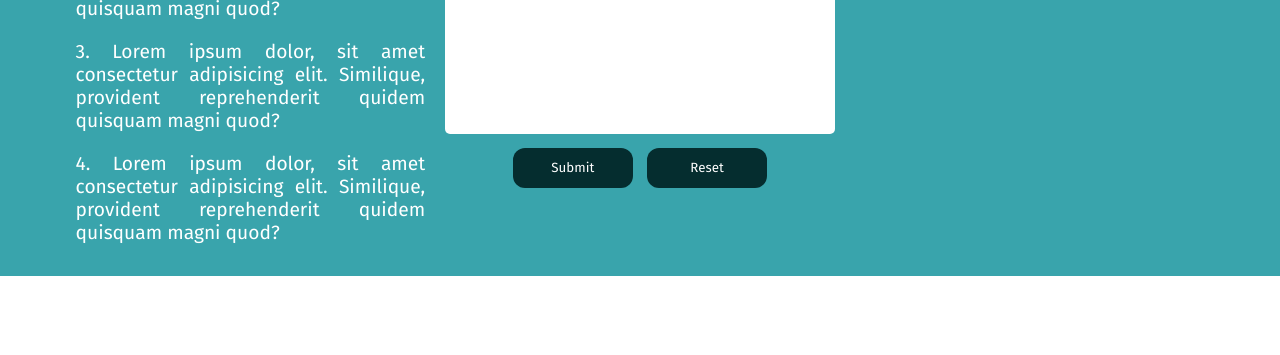
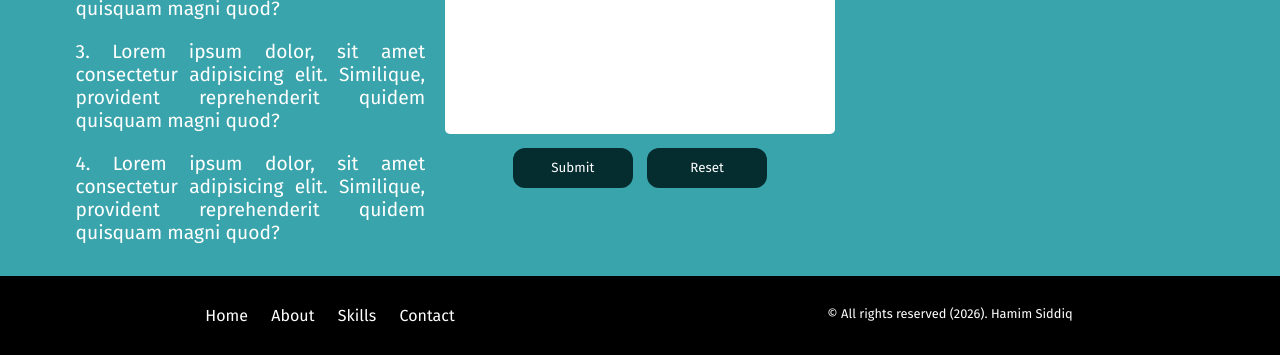
Before and after one commit to Hamimsiddiq007/portfolio-00, a plain HTML site: page index.html in a window 1280 px wide. Shown: the part 2283-2638 px from the top of the page. Before the commit the page ends 2559 px from the top, so only its background shows below. Drawn offline with Linux system fonts and the light colour scheme; a web font is replaced by a local one.

Commit message:
completed

```diff
--- a/desktop.css
+++ b/desktop.css
@@ -94,3 +94,8 @@
     left: 50%;
     transform: translate(-50%, -50%);
 }
+
+.footer-menu a{
+    display: inline;
+    margin: 10px;
+}
--- a/index.html
+++ b/index.html
@@ -29,8 +29,8 @@
       <div class="menu col-6">
         <a href="#">Home</a>
         <a href="#about">About</a>
-        <a href="#">Skills</a>
-        <a href="#">Contact</a>
+        <a href="#skills">Skills</a>
+        <a href="#contact">Contact</a>
       </div>
     </div>
 
@@ -168,7 +168,7 @@
           </div>
         </div>
       </div>
-      <div class="skills col-4">
+      <div id="skills" class="skills col-4">
         <div class="card">
           <div class="card-icon">
             <img class="rounded-img" src="images/skill.png" alt="work" />
@@ -194,7 +194,7 @@
       </div>
     </div>
 
-    <div class="contact-me">
+    <div id="contact" class="contact-me">
       <div class="achievement col-4">
         <h2>ACHIEVEMENTS</h2>
         <hr class="first-hr">
@@ -225,5 +225,17 @@
         </div>
       </div>
     </div>
+
+    <div class="footer">
+      <div class="footer-menu col-6">
+        <a href="#">Home</a>
+        <a href="#about">About</a>
+        <a href="#skills">Skills</a>
+        <a href="#contact">Contact</a>
+      </div>
+      <div class="footer-des col-6">
+        &copy; All rights reserved (2026). Hamim Siddiq
+      </div>
+    </div>
   </body>
 </html>
--- a/style.css
+++ b/style.css
@@ -401,3 +401,27 @@ h2{
     display: table;
     clear: both;
 }
+
+.footer{
+    background-color: black;
+    color: white;
+    padding: 20px;
+    text-align: center;
+    font-size: 0.8rem;
+}
+
+.footer-menu a{
+    display: block;
+    margin: 15px 0;
+    font-size: 1rem;
+}
+
+.footer-menu a:hover{
+    color: gray;
+}
+
+.footer::after{
+    content: "";
+    display: table;
+    clear: both;
+}
```
